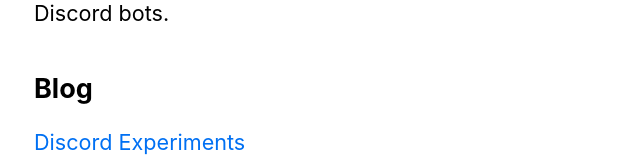
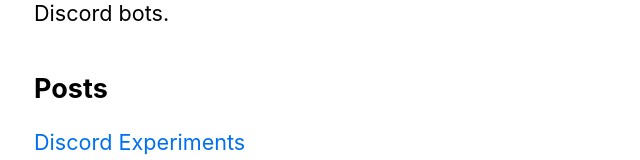
Before and after one commit to atatolgadln/blog, a Next.js app: page / in a window 1280 px wide. Shown: the part 377-537 px from the top of the page, without its empty margins (300-940 px from the left). Built offline with nearby package versions, Linux system fonts and the light colour scheme.

Commit message:
Update index.js

```diff
--- a/pages/index.js
+++ b/pages/index.js
@@ -26,7 +26,7 @@
         </p>
       </section>
       <section className={`${utilStyles.headingMd} ${utilStyles.padding1px}`}>
-        <h2 className={utilStyles.headingLg}>Blog</h2>
+        <h2 className={utilStyles.headingLg}>Posts</h2>
         <ul className={utilStyles.list}>
           {allPostsData.map(({ id, date, title }) => (
             <li className={utilStyles.listItem} key={id}>
```
